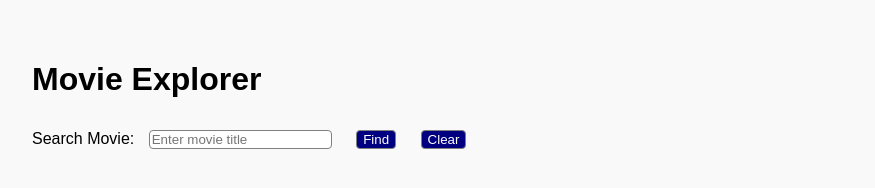
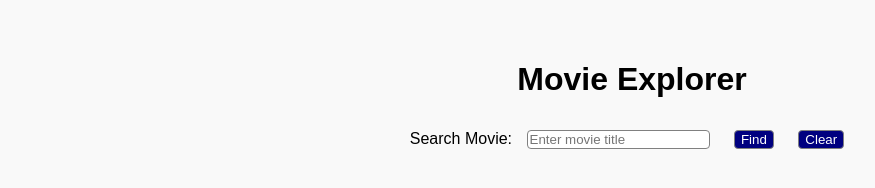
Before and after one commit to lou437104/movie-explorer-debug-challenge, a plain HTML site: page index.html in a window 1280 px wide. Shown: the whole page, without its empty margins (8-883 px from the left). Drawn offline with Linux system fonts and the light colour scheme.

Commit message:
🎯 Bullseye – it works!

```diff
--- a/styles.css
+++ b/styles.css
@@ -7,7 +7,7 @@ body {
 
 #main {
   padding: 40px;
-  text-align: cetner;
+  text-align: center;
 }
 
 input, button {
```
